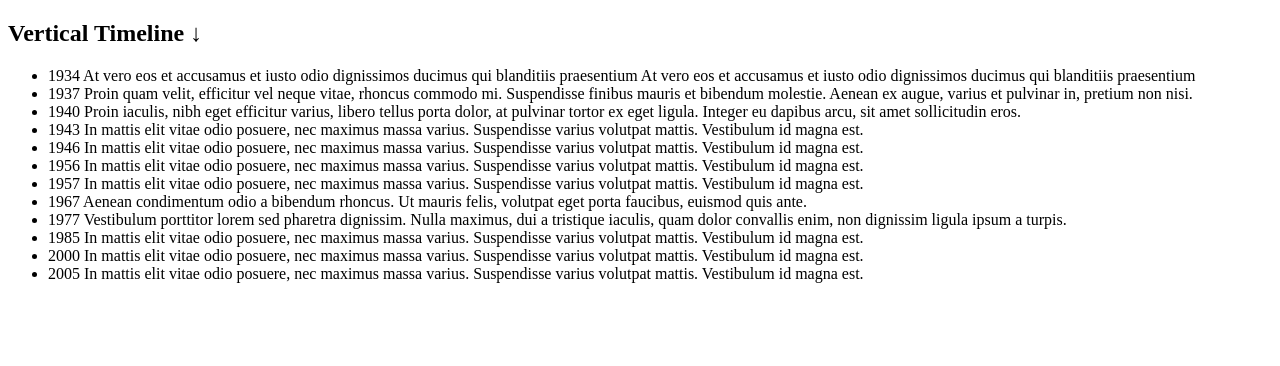
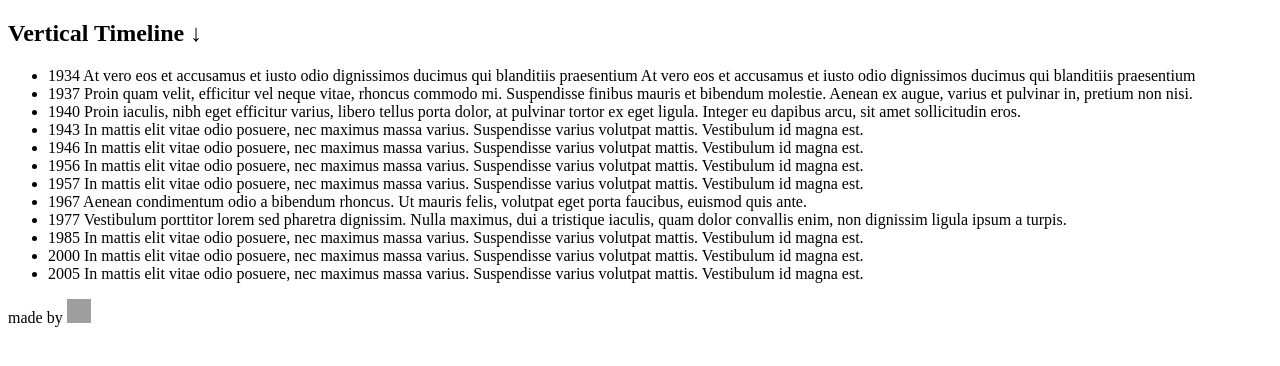
Before and after one commit to KUBAHO3/Horizontal-Timeline, a plain HTML site: page index.html in a window 1280 px wide. Drawn offline with Linux system fonts and the light colour scheme; grey boxes are pictures that could not be loaded.

Commit message:
add footer section

```diff
--- a/index.html
+++ b/index.html
@@ -76,7 +76,12 @@
     </li>
   </ul>
 </section>
-
+<footer class="page-footer">
+  <span>made by </span>
+  <a href="https://georgemartsoukos.com/" target="_blank">
+    <img width="24" height="24" src="https://assets.codepen.io/162656/george-martsoukos-small-logo.svg" alt="George Martsoukos logo">
+  </a>
+</footer>
 
 </body>
 </html>
```
